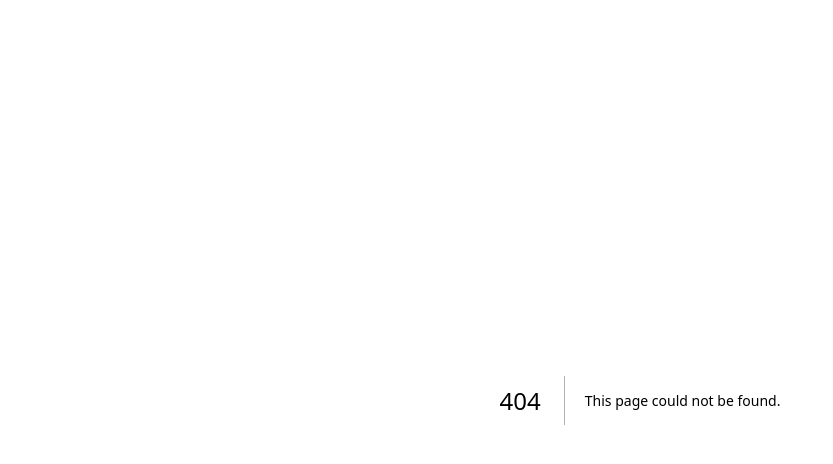
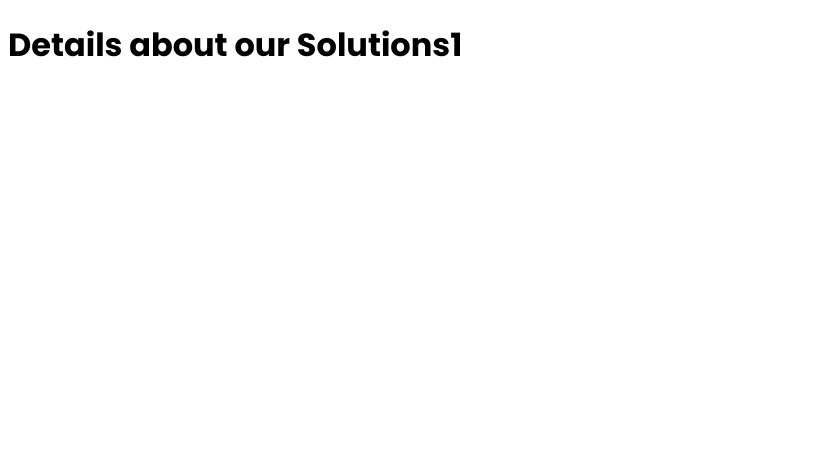
Before and after one commit to Sheilakobue/Cloudgrid-website, a Next.js app: page /solutions/1 in a window 1280 px wide. Before the commit this address had no page. Shown: the top 464 px of the page, without its empty margins (0-833 px from the left). Built offline with nearby package versions, Linux system fonts and the light colour scheme.

Commit message:
Create page.tsx

```diff
--- /dev/null
+++ b/src/app/solutions/[solutionId]/page.tsx
@@ -0,0 +1,11 @@
+import React from 'react'
+
+export default function SolutionDetails({
+  params,
+}: {
+  params:{ solutionId:string };
+}) {
+  return (
+    <h1>Details about our Solutions{params.solutionId}</h1>
+  )
+}
```
